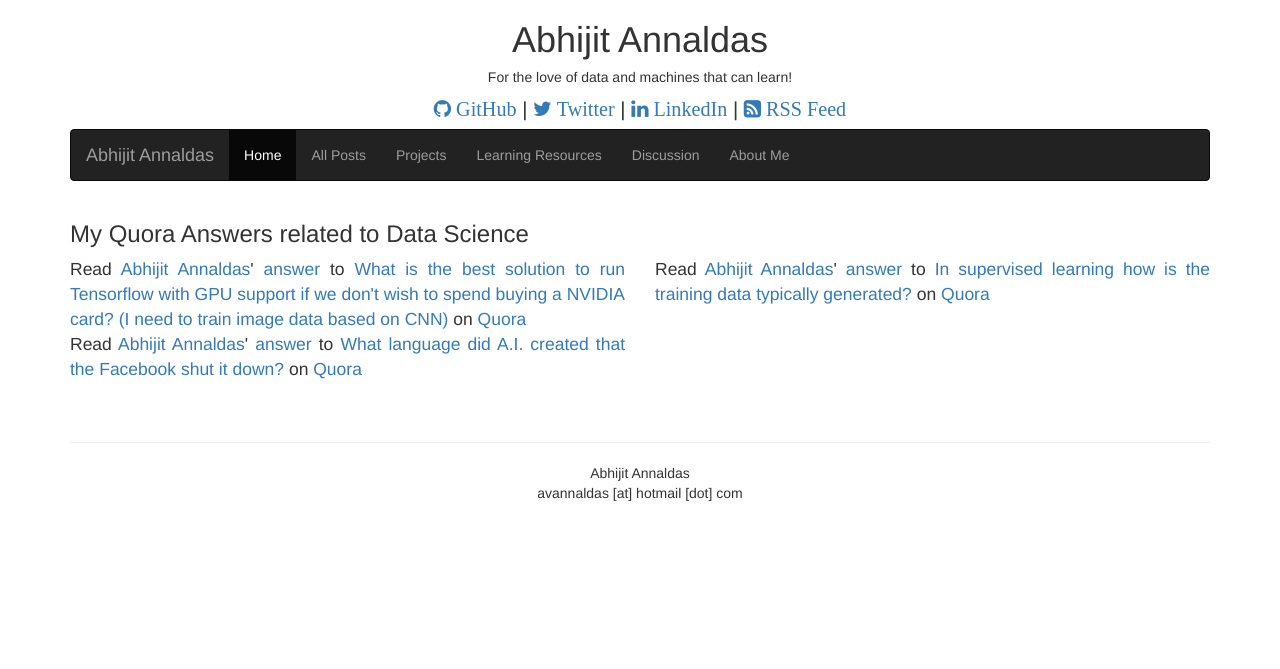
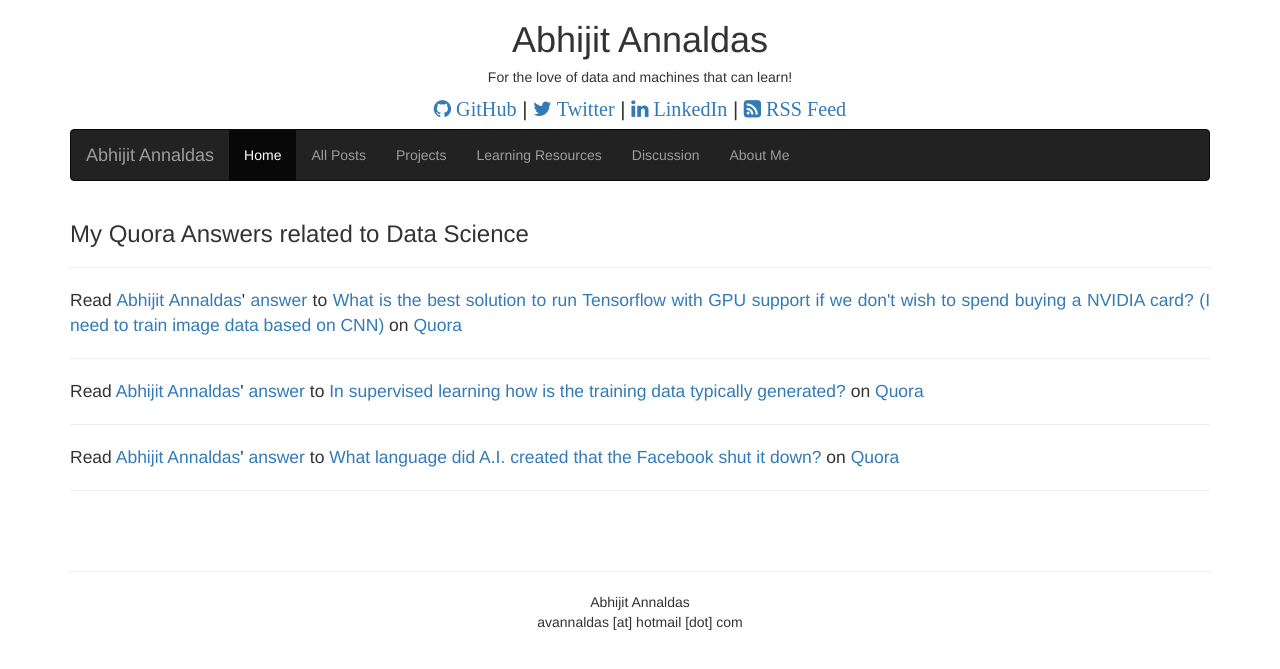
Before and after one commit to devm1023/ML_project, a Jekyll site: the page built from pages/quora-answers.html, in a window 1280 px wide. Shown: the top 669 px of the page. Built offline with Jekyll 4.4.1, drawn with Linux system fonts in a browser that asks for light colours; nearby versions of some CDN libraries; a script that is not in the unit is left out.

Commit message:
Update quora-answers.html

```diff
--- a/pages/quora-answers.html
+++ b/pages/quora-answers.html
@@ -4,16 +4,10 @@
 permalink: /quora-answers/
 ---
 
-<div class="row" style="text-align:justify;">
-	<div class="col-sm-6" style="text-align:justify;">
-		<span class='quora-content-embed' data-name='What-is-the-best-solution-to-run-Tensorflow-with-GPU-support-if-we-dont-wish-to-spend-buying-a-NVIDIA-card-I-need-to-train-image-data-based-on-CNN/answer/Abhijit-Annaldas'>Read <a class='quora-content-link' data-width='559' data-height='250' href='https://www.quora.com/What-is-the-best-solution-to-run-Tensorflow-with-GPU-support-if-we-dont-wish-to-spend-buying-a-NVIDIA-card-I-need-to-train-image-data-based-on-CNN/answer/Abhijit-Annaldas' data-type='answer' data-id='52126215' data-key='d5d3ae6f04bd92c23272d7e2647d9bb0' load-full-answer='False' data-embed='erbugdx'><a href='https://www.quora.com/Abhijit-Annaldas'>Abhijit Annaldas</a>&#039; <a href='/What-is-the-best-solution-to-run-Tensorflow-with-GPU-support-if-we-dont-wish-to-spend-buying-a-NVIDIA-card-I-need-to-train-image-data-based-on-CNN#ans52126215'>answer</a> to <a href='/What-is-the-best-solution-to-run-Tensorflow-with-GPU-support-if-we-dont-wish-to-spend-buying-a-NVIDIA-card-I-need-to-train-image-data-based-on-CNN' ref='canonical'><span class="rendered_qtext">What is the best solution to run Tensorflow with GPU support if we don&#039;t wish to spend buying a NVIDIA card? (I need to train image data based on CNN)</span></a></a> on <a href='https://www.__nousername__.main.quora.com'>Quora</a><script type="text/javascript" src="https://www.quora.com/widgets/content"></script></span>
-	</div>
-	<div class="col-sm-6" style="text-align:justify;">
-		<span class='quora-content-embed' data-name='In-supervised-learning-how-is-the-training-data-typically-generated/answer/Abhijit-Annaldas'>Read <a class='quora-content-link' data-width='559' data-height='250' href='https://www.quora.com/In-supervised-learning-how-is-the-training-data-typically-generated/answer/Abhijit-Annaldas' data-type='answer' data-id='52154842' data-key='665402be406f849030e676bed40654c4' load-full-answer='False' data-embed='erbugdx'><a href='https://www.quora.com/Abhijit-Annaldas'>Abhijit Annaldas</a>&#039; <a href='/In-supervised-learning-how-is-the-training-data-typically-generated#ans52154842'>answer</a> to <a href='/In-supervised-learning-how-is-the-training-data-typically-generated' ref='canonical'><span class="rendered_qtext">In supervised learning how is the training data typically generated?</span></a></a> on <a href='https://www.__nousername__.main.quora.com'>Quora</a><script type="text/javascript" src="https://www.quora.com/widgets/content"></script></span>
-	</div>
-</div>
-<div class="row" style="text-align:justify;">
-	<div class="col-sm-6" style="text-align:justify;">
-		<span class='quora-content-embed' data-name='What-language-did-A-I-created-that-the-Facebook-shut-it-down/answer/Abhijit-Annaldas'>Read <a class='quora-content-link' data-width='559' data-height='250' href='https://www.quora.com/What-language-did-A-I-created-that-the-Facebook-shut-it-down/answer/Abhijit-Annaldas' data-type='answer' data-id='52229642' data-key='7e94f7f74956c2a6dda133a0f6ac5cae' load-full-answer='False' data-embed='erbugdx'><a href='https://www.quora.com/Abhijit-Annaldas'>Abhijit Annaldas</a>&#039; <a href='/What-language-did-A-I-created-that-the-Facebook-shut-it-down#ans52229642'>answer</a> to <a href='/What-language-did-A-I-created-that-the-Facebook-shut-it-down' ref='canonical'><span class="rendered_qtext">What language did A.I. created that the Facebook shut it down?</span></a></a> on <a href='https://www.__nousername__.main.quora.com'>Quora</a><script type="text/javascript" src="https://www.quora.com/widgets/content"></script></span>
-	</div>
-</div>
+<hr />
+<span class='quora-content-embed' data-name='What-is-the-best-solution-to-run-Tensorflow-with-GPU-support-if-we-dont-wish-to-spend-buying-a-NVIDIA-card-I-need-to-train-image-data-based-on-CNN/answer/Abhijit-Annaldas'>Read <a class='quora-content-link' data-width='559' data-height='250' href='https://www.quora.com/What-is-the-best-solution-to-run-Tensorflow-with-GPU-support-if-we-dont-wish-to-spend-buying-a-NVIDIA-card-I-need-to-train-image-data-based-on-CNN/answer/Abhijit-Annaldas' data-type='answer' data-id='52126215' data-key='d5d3ae6f04bd92c23272d7e2647d9bb0' load-full-answer='False' data-embed='erbugdx'><a href='https://www.quora.com/Abhijit-Annaldas'>Abhijit Annaldas</a>&#039; <a href='/What-is-the-best-solution-to-run-Tensorflow-with-GPU-support-if-we-dont-wish-to-spend-buying-a-NVIDIA-card-I-need-to-train-image-data-based-on-CNN#ans52126215'>answer</a> to <a href='/What-is-the-best-solution-to-run-Tensorflow-with-GPU-support-if-we-dont-wish-to-spend-buying-a-NVIDIA-card-I-need-to-train-image-data-based-on-CNN' ref='canonical'><span class="rendered_qtext">What is the best solution to run Tensorflow with GPU support if we don&#039;t wish to spend buying a NVIDIA card? (I need to train image data based on CNN)</span></a></a> on <a href='https://www.__nousername__.main.quora.com'>Quora</a><script type="text/javascript" src="https://www.quora.com/widgets/content"></script></span>
+<hr />
+<span class='quora-content-embed' data-name='In-supervised-learning-how-is-the-training-data-typically-generated/answer/Abhijit-Annaldas'>Read <a class='quora-content-link' data-width='559' data-height='250' href='https://www.quora.com/In-supervised-learning-how-is-the-training-data-typically-generated/answer/Abhijit-Annaldas' data-type='answer' data-id='52154842' data-key='665402be406f849030e676bed40654c4' load-full-answer='False' data-embed='erbugdx'><a href='https://www.quora.com/Abhijit-Annaldas'>Abhijit Annaldas</a>&#039; <a href='/In-supervised-learning-how-is-the-training-data-typically-generated#ans52154842'>answer</a> to <a href='/In-supervised-learning-how-is-the-training-data-typically-generated' ref='canonical'><span class="rendered_qtext">In supervised learning how is the training data typically generated?</span></a></a> on <a href='https://www.__nousername__.main.quora.com'>Quora</a><script type="text/javascript" src="https://www.quora.com/widgets/content"></script></span>
+<hr />
+<span class='quora-content-embed' data-name='What-language-did-A-I-created-that-the-Facebook-shut-it-down/answer/Abhijit-Annaldas'>Read <a class='quora-content-link' data-width='559' data-height='250' href='https://www.quora.com/What-language-did-A-I-created-that-the-Facebook-shut-it-down/answer/Abhijit-Annaldas' data-type='answer' data-id='52229642' data-key='7e94f7f74956c2a6dda133a0f6ac5cae' load-full-answer='False' data-embed='erbugdx'><a href='https://www.quora.com/Abhijit-Annaldas'>Abhijit Annaldas</a>&#039; <a href='/What-language-did-A-I-created-that-the-Facebook-shut-it-down#ans52229642'>answer</a> to <a href='/What-language-did-A-I-created-that-the-Facebook-shut-it-down' ref='canonical'><span class="rendered_qtext">What language did A.I. created that the Facebook shut it down?</span></a></a> on <a href='https://www.__nousername__.main.quora.com'>Quora</a><script type="text/javascript" src="https://www.quora.com/widgets/content"></script></span>
+<hr />
```
